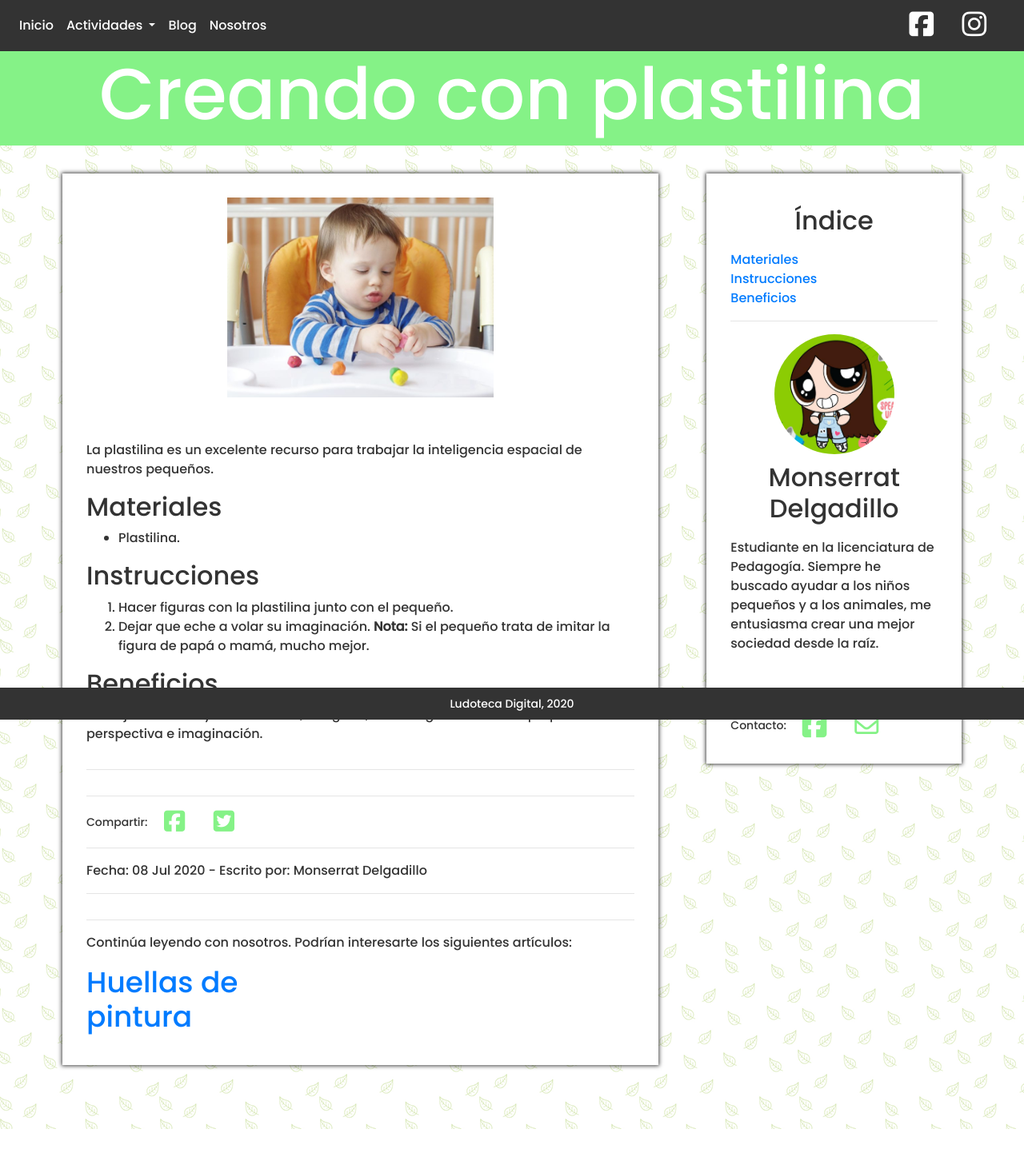
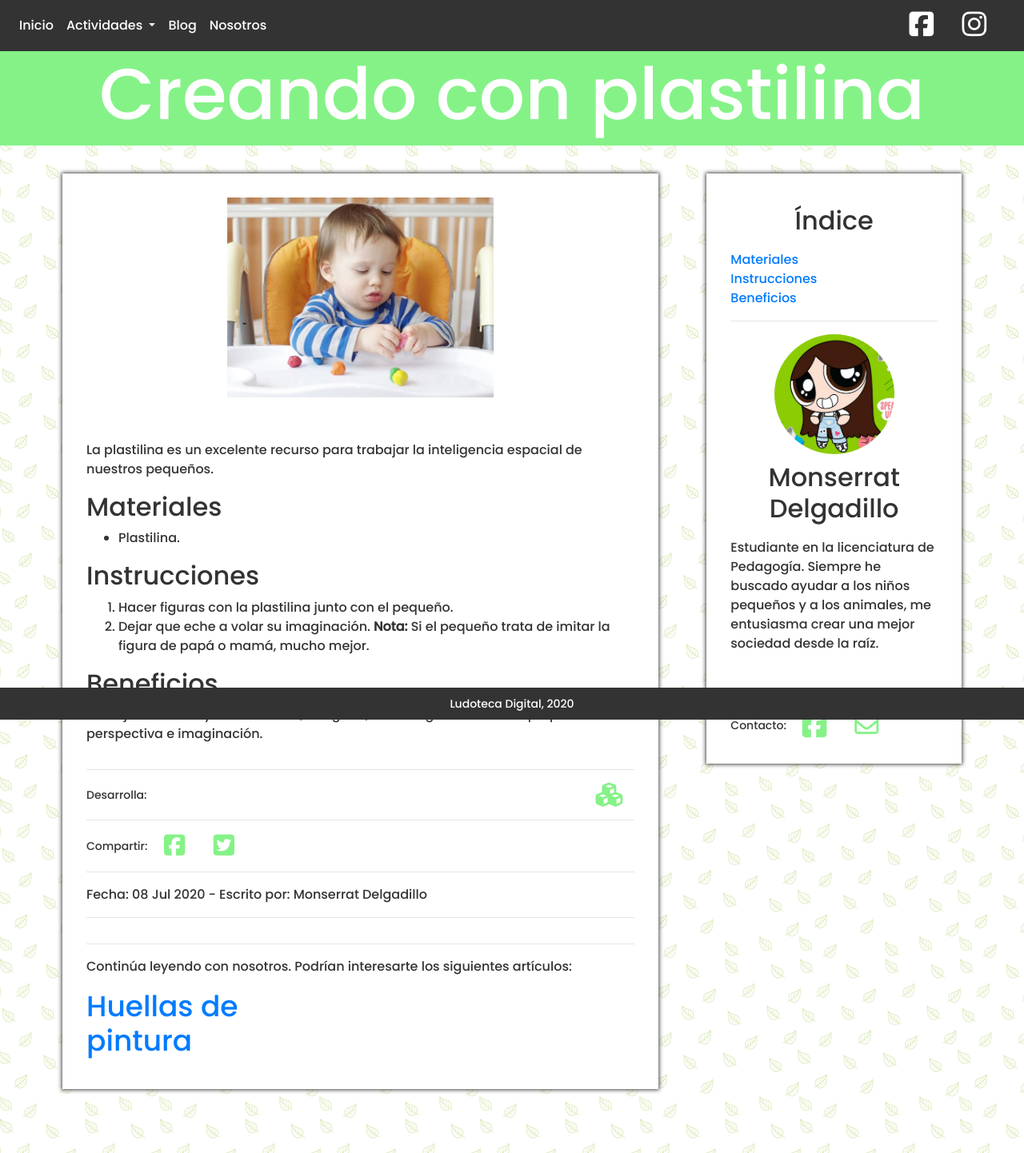
Before and after one commit to MarcoLPR/marcolpr.github.io, a Jekyll site: the page built from _posts/2020-07-08-plastilina.md, in a window 1280 px wide. Shown: the whole page at 80% size. Built offline with Jekyll 4.4.1, drawn with Linux system fonts in a browser that asks for light colours; nearby versions of some CDN libraries; comment, search, counter and statistics services are not loaded; before the commit the page ends 1412 px from its top, so only the background shows below that.

Commit message:
Update post.html

```diff
--- a/_layouts/post.html
+++ b/_layouts/post.html
@@ -12,36 +12,36 @@ layout: default
                 <meta itemprop="name" content="Ludoteca Digital">
             </div>
             <div itemprop="articleBody">{{content}}</div>
+            {% if page.categories contains 'actividad' %}
             <hr />
             <div class="blog-bar">
-                {% if post.categories contains 'actividad' %}
                 <span>Desarrolla:</span>
-                {% if post.tags contains 'linguistica' %}
+                {% if page.tags contains 'linguistica' %}
                 <i class="blog-icon fas fa-comment-dots" title="Inteligencia Lingüística"></i>
                 {% endif %}
-                {% if post.tags contains 'logica' %}
+                {% if page.tags contains 'logica' %}
                 <i class="blog-icon fas fa-cogs" title="Inteligencia Lógico-Matemática"></i>
                 {% endif %}
-                {% if post.tags contains 'espacial' %}
+                {% if page.tags contains 'espacial' %}
                 <i class="blog-icon fas fa-cubes" title="Inteligencia Visual-Espacial"></i>
                 {% endif %}
-                {% if post.tags contains 'musical' %}
+                {% if page.tags contains 'musical' %}
                 <i class="blog-icon fas fa-music" title="Inteligencia Musical"></i>
                 {% endif %}
-                {% if post.tags contains 'corporal' %}
+                {% if page.tags contains 'corporal' %}
                 <i class="blog-icon fas fa-child" title="Inteligencia Corporal"></i>
                 {% endif %}
-                {% if post.tags contains 'intrapersonal' %}
+                {% if page.tags contains 'intrapersonal' %}
                 <i class="blog-icon fas fa-grin" title="Inteligencia Intrapersonal"></i>
                 {% endif %}
-                {% if post.tags contains 'interpersonal' %}
+                {% if page.tags contains 'interpersonal' %}
                 <i class="blog-icon fas fa-handshake" title="Inteligencia Interpersonal"></i>
                 {% endif %}
-                {% if post.tags contains 'naturalista' %}
+                {% if page.tags contains 'naturalista' %}
                 <i class="blog-icon fas fa-leaf" title="Inteligencia Naturalista"></i>
                 {% endif %}
-                {% endif %}
             </div>
+            {% endif %}
             <hr />
             <div class="share-bar">
                 <span>Compartir:</span>
```
